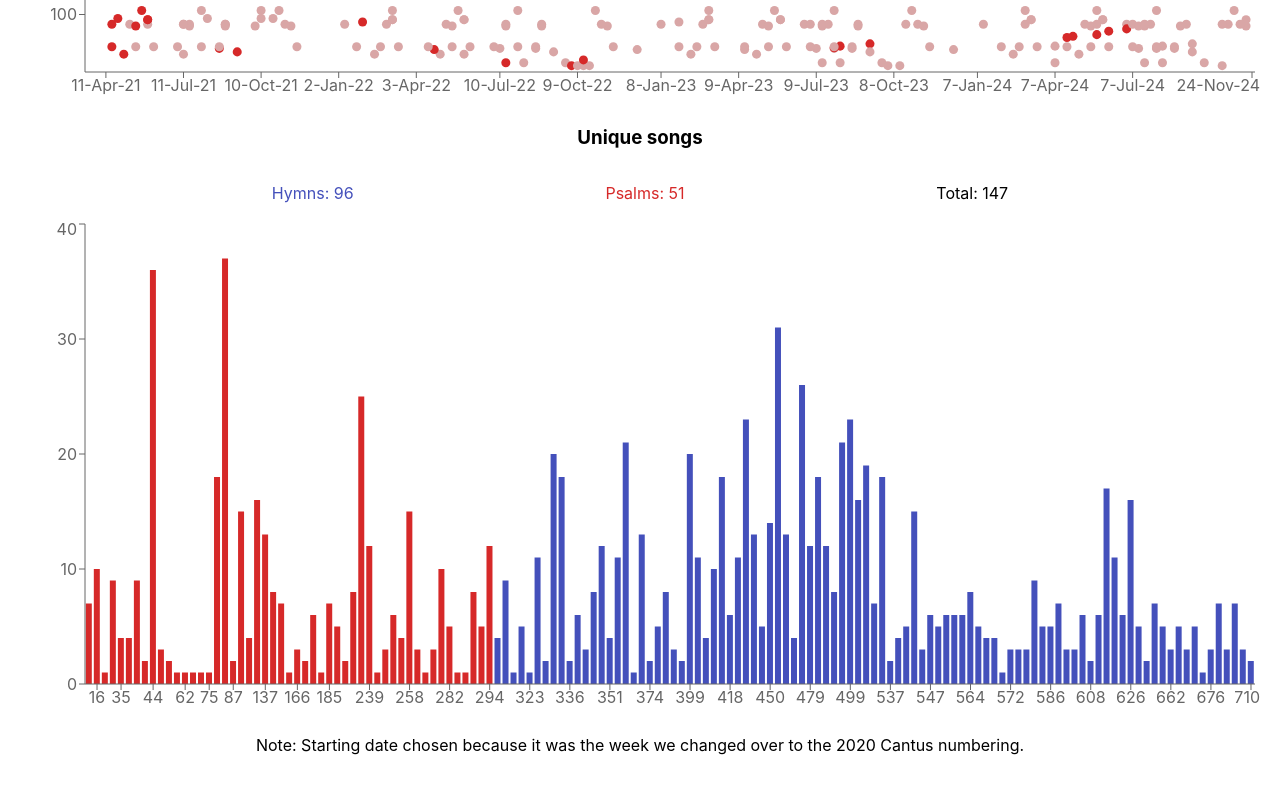
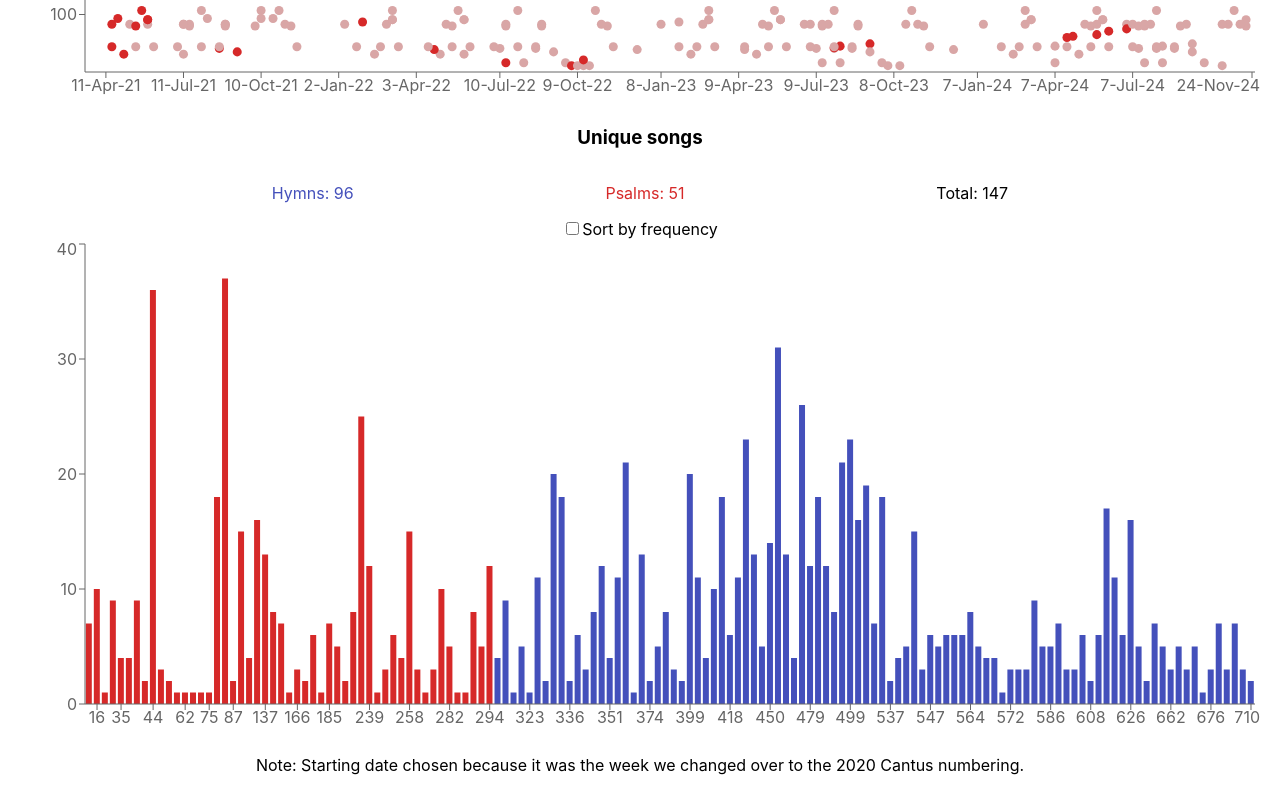
Before and after one commit to butaud/church-songs, a React (Create React App) app: page / in a window 1280 px wide. Shown: the part 539-1334 px from the top of the page. Built offline with nearby package versions, Linux system fonts and the light colour scheme.

Commit message:
added sort option for frequency chart

```diff
--- a/src/sections/Frequency.tsx
+++ b/src/sections/Frequency.tsx
@@ -2,6 +2,7 @@ import { Bar, BarChart, Cell, ResponsiveContainer, Tooltip, XAxis, YAxis } from
 import { seenByIndex, songs } from "../songs";
 import { isPsalm } from "../util";
 import { COLORS } from "../constants";
+import { useMemo, useState } from "react";
 
 const lastSeen = Array.from(seenByIndex[seenByIndex.length - 1]);
 const frequencyData = lastSeen
@@ -15,20 +16,39 @@ const frequencyData = lastSeen
             song: songNumber,
             timesSung
         };
-    })
-    .sort((a, b) => a.song - b.song);
+    });
 
 
-const songColorer = () => {
-    return frequencyData.map((entry, index) => {
-      const color = isPsalm(entry.song) ? COLORS.PSALM_NEW : COLORS.HYMN_NEW;
-      return <Cell key={`cell-${index}`} fill={color} />;
-    });
-  };
 
 export const Frequency = () => {
-    return <ResponsiveContainer height={500}>
-        <BarChart data={frequencyData}>
+    const [sortByFrequency, setSortByFrequency] = useState(false);
+
+    const data = useMemo(() => {
+        if (sortByFrequency) {
+            return frequencyData.sort((a, b) => b.timesSung - a.timesSung)
+        } else {
+            return frequencyData.sort((a, b) => a.song - b.song);
+        }
+    }, [sortByFrequency]);
+
+    const songColorer = () => {
+        return data.map((entry, index) => {
+          const color = isPsalm(entry.song) ? COLORS.PSALM_NEW : COLORS.HYMN_NEW;
+          return <Cell key={`cell-${index}`} fill={color} />;
+        });
+      };
+
+    return <section>
+        <input type="checkbox" checked={sortByFrequency} onChange={event => {
+            if (event.currentTarget.checked) {
+                setSortByFrequency(true);
+            } else {
+                setSortByFrequency(false);
+            }
+        }} />
+        <label>Sort by frequency</label>
+        <ResponsiveContainer height={500}>
+        <BarChart data={data}>
             <Bar dataKey="timesSung">
                 {songColorer()}
                 </Bar>
@@ -37,4 +57,5 @@ export const Frequency = () => {
             <YAxis />
         </BarChart>
     </ResponsiveContainer>
+        </section>
 };
```
